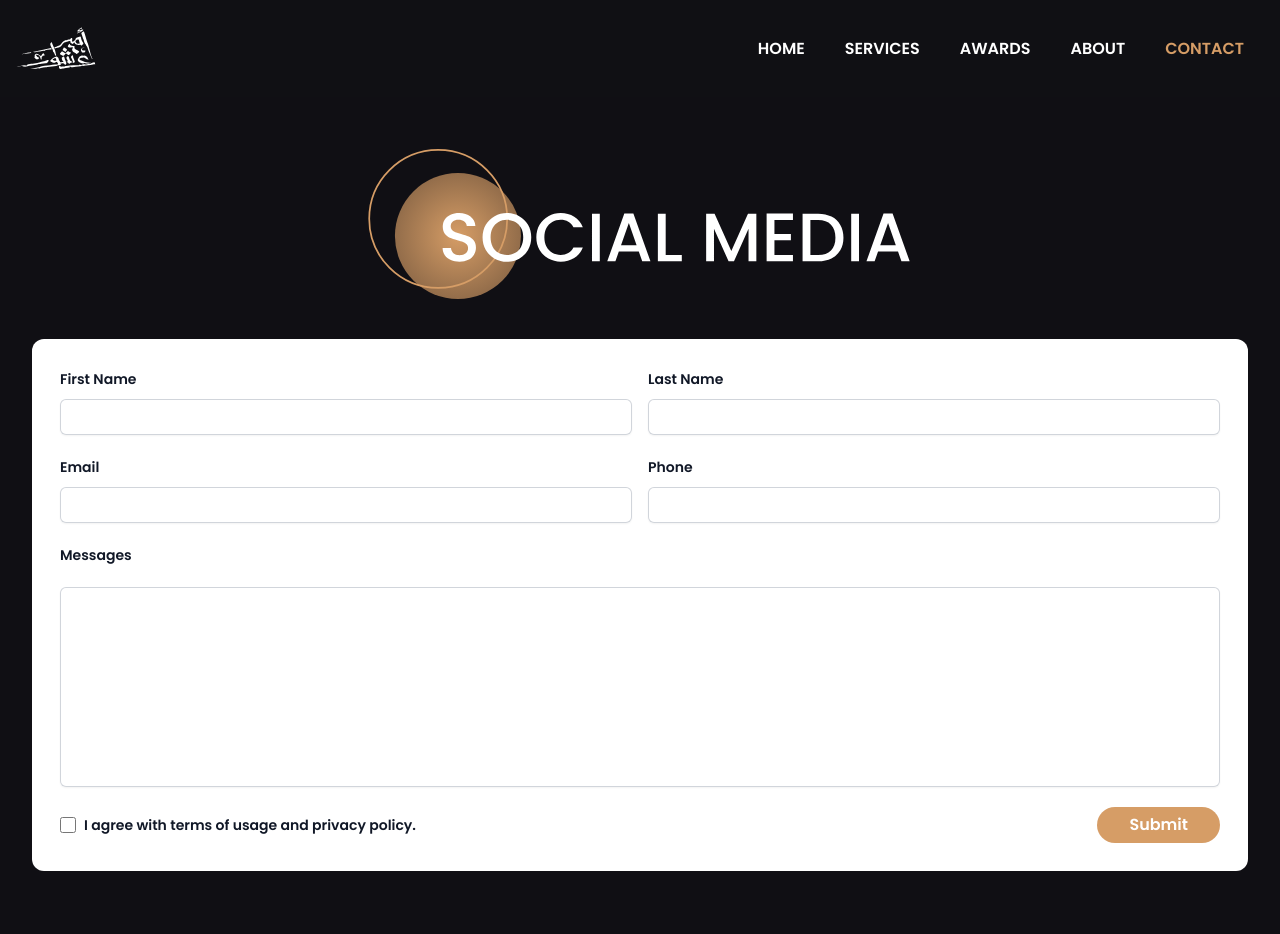
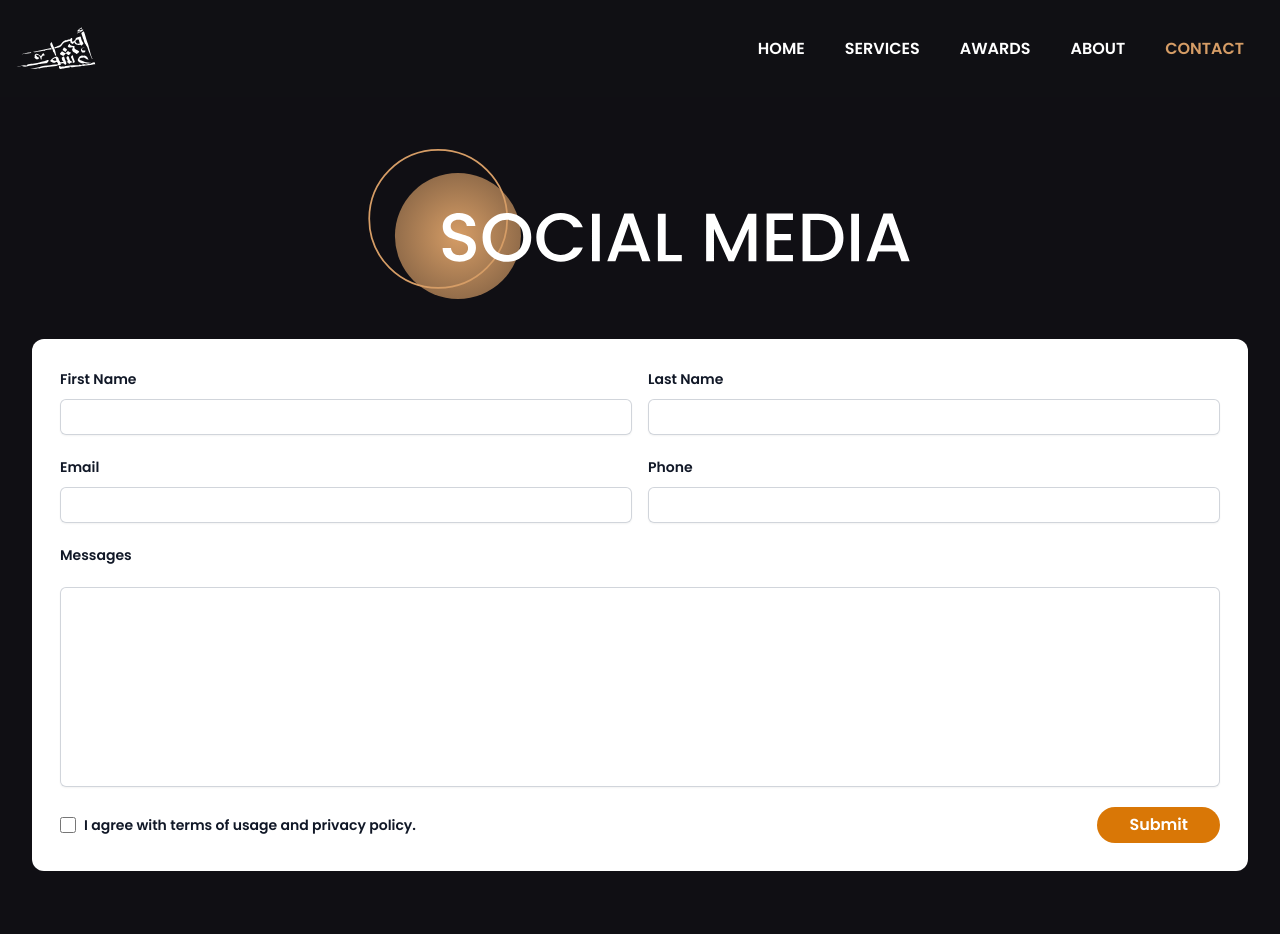
Before and after one commit to khaledsayed273/amir-ashour, a Next.js app: page /contact in a window 1280 px wide. Shown: the top 934 px of the page. Built offline with nearby package versions, Linux system fonts and the light colour scheme.

Commit message:
first -v

```diff
--- a/src/app/contact/components/FormComponent.jsx
+++ b/src/app/contact/components/FormComponent.jsx
@@ -55,7 +55,7 @@ function FormComponent() {
                             <input id="comments" name="comments" type="checkbox" className="h-4 w-4 rounded border-gray-300  text-indigo-600 accent-amber-600 focus:ring-indigo-600" />
                             <label htmlFor="comments" className="font-medium ms-2 text-xs lg:text-sm select-none text-gray-900">I agree with terms of usage and privacy policy.</label>
                         </div>
-                        <button data-aos="fade-up" data-aos-duration="1000" onClick={HandleSend} className='capitalize mt-4 sm:mt-0  font-semibold bg-grayColor text-white hover:opacity-50 border-grayColor  px-8 py-1.5 rounded-full'>submit</button>
+                        <button data-aos="fade-up" data-aos-duration="1000" onClick={HandleSend} className='capitalize mt-4 sm:mt-0  font-semibold bg-amber-600 text-white hover:opacity-50 border-grayColor  px-8 py-1.5 rounded-full'>submit</button>
                     </div>
                 </form>
 
```
